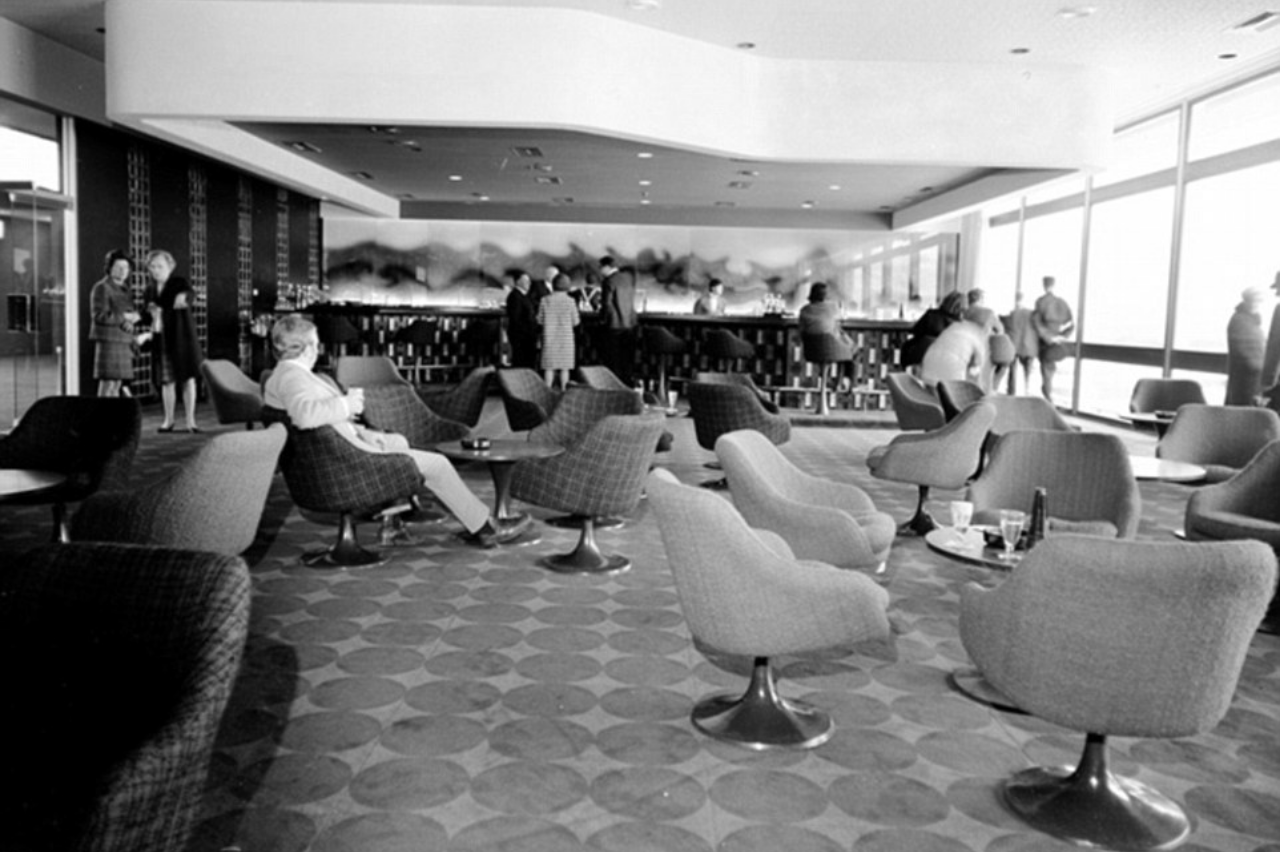
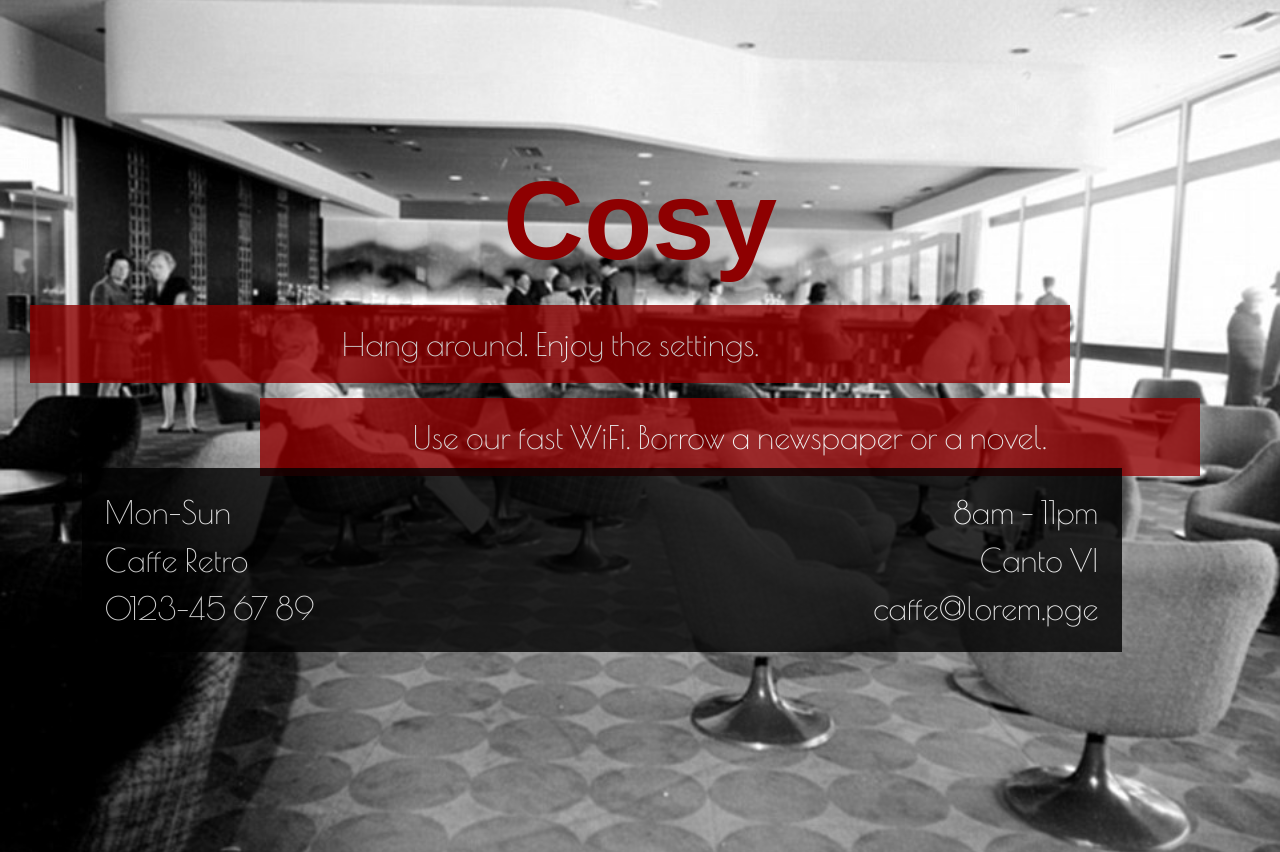
Before and after one commit to louohr/caffe-retro, a plain HTML site: page index.html in a window 1280 px wide. Shown: the part 1966-2818 px from the top of the page. Drawn offline with nearby package versions, Linux system fonts and the light colour scheme; a web font is replaced by a local one.

Commit message:
Update html and css

```diff
--- a/index.html
+++ b/index.html
@@ -55,12 +55,43 @@
         <h1>Juicy</h1>
         <section class="red-square">Ripe fruit - freshly squeezed.</section>
         <section class="red-square-two">It's as simple as that. Chunky or smooth - it's your choice.</section>
-      </section>
+        <!-- menu section two -->
+        <section class="menu">
+          <article class="item">
+            <p class="flavor">Branched Apricots</p>
+            <p class="price">€ 4.20</p>
+          </article>
+          <article class="item">
+            <p class="flavor">Deep Rasberries</p>
+            <p class="price">€ 3.50</p>
+          </article>
+          <article class="item">
+            <p class="flavor">Smooth Oranges</p>
+            <p class="price">€ 6.50</p>
+          </article>
+        </section>
 
-      <!-- Cosy Section -->
-      <section class="hero-container-two">
-        <img src="assets/cosy.jpg" class="hero" alt="cosy background image">
-      </section>
+        <!-- Cosy Section -->
+        <section class="hero-container-three">
+          <img src="assets/cosy.jpg" class="hero" alt="cosy background image">
+          <h1>Cosy</h1>
+          <section class="red-square">Hang around. Enjoy the settings.</section>
+          <section class="red-square-two">Use our fast WiFi. Borrow a newspaper or a novel.</section>
+          <!-- menu section three -->
+          <section class="menu">
+            <article class="item">
+              <p class="flavor">Mon-Sun</p>
+              <p class="price">8am - 11pm</p>
+            </article>
+            <article class="item">
+              <p class="flavor">Caffe Retro</p>
+              <p class="price">Canto VI</p>
+            </article>
+            <article class="item">
+              <p class="flavor">0123-45 67 89</p>
+              <p class="price">caffe@lorem.pge</p>
+            </article>
+          </section>
   </main>
 </body>
 
--- a/style.css
+++ b/style.css
@@ -94,7 +94,7 @@ body {
 
 .hero-container-two h1 {
     position: absolute;
-    top: 34%;
+    top: 16%;
     left: 50%;
     transform: translate(-50%, -50%);
     margin: 0;
@@ -105,8 +105,24 @@ body {
 
 .hero-container-two .red-square {
     position: absolute;
-    top: 47%;
+    top: 22%;
     left: 43%;
+    transform: translate(-50%, -50%);
+    margin: 0;
+    padding: 20px;
+    width: 1000px;
+    color: white;
+    background-color: #8e0001;
+    opacity: .8;
+    font-family: "Poiret One", sans-serif;
+    font-size: 2rem;
+    text-align: center;
+}
+
+.hero-container-two .red-square-two {
+    position: absolute;
+    top: 26%;
+    left: 57%;
     transform: translate(-50%, -50%);
     margin: 0;
     padding: 20px;
@@ -119,9 +135,72 @@ body {
     text-align: center;
 }
 
-.hero-container-two .red-square-two {
+.hero-container-two .menu {
     position: absolute;
-    top: 55%;
+    top: 33%;
+    left: 47%;
+    transform: translate(-50%, -50%);
+    width: 1000px;
+    padding: 20px;
+    font-family: 'Poiret One', sans-serif;
+    background-color: black;
+    color: white;
+    opacity: .8;
+}
+
+.item p {
+    display: inline-block;
+    margin-top: 5px;
+    margin-bottom: 5px;
+    font-size: 2rem;
+}
+
+.flavor {
+    text-align: left;
+    width: 75%;
+}
+
+.price {
+    text-align: right;
+    width: 24%;
+}
+
+/* third page */
+.hero-container-three {
+    position: relative;
+    text-align: center;
+}
+
+.hero-container-three h1 {
+    position: absolute;
+    top: 35%;
+    left: 50%;
+    transform: translate(-50%, -50%);
+    margin: 0;
+    color: #8e0001;
+    font-family: "Spirax", sans-serif;
+    font-size: 7rem;
+}
+
+.hero-container-three .red-square {
+    position: absolute;
+    top: 47%;
+    left: 43%;
+    transform: translate(-50%, -50%);
+    margin: 0;
+    padding: 20px;
+    width: 1000px;
+    color: white;
+    background-color: #8e0001;
+    opacity: .8;
+    font-family: "Poiret One", sans-serif;
+    font-size: 2rem;
+    text-align: center;
+}
+
+.hero-container-three .red-square-two {
+    position: absolute;
+    top: 56%;
     left: 57%;
     transform: translate(-50%, -50%);
     margin: 0;
@@ -133,6 +212,36 @@ body {
     font-family: "Poiret One", sans-serif;
     font-size: 2rem;
     text-align: center;
+}
+
+.hero-container-three .menu {
+    position: absolute;
+    top: 68%;
+    left: 47%;
+    transform: translate(-50%, -50%);
+    width: 1000px;
+    padding: 20px;
+    font-family: 'Poiret One', sans-serif;
+    background-color: black;
+    color: white;
+    opacity: .8;
+}
+
+.item p {
+    display: inline-block;
+    margin-top: 5px;
+    margin-bottom: 5px;
+    font-size: 2rem;
+}
+
+.flavor {
+    text-align: left;
+    width: 75%;
+}
+
+.price {
+    text-align: right;
+    width: 24%;
 }
 
 .header {
```
